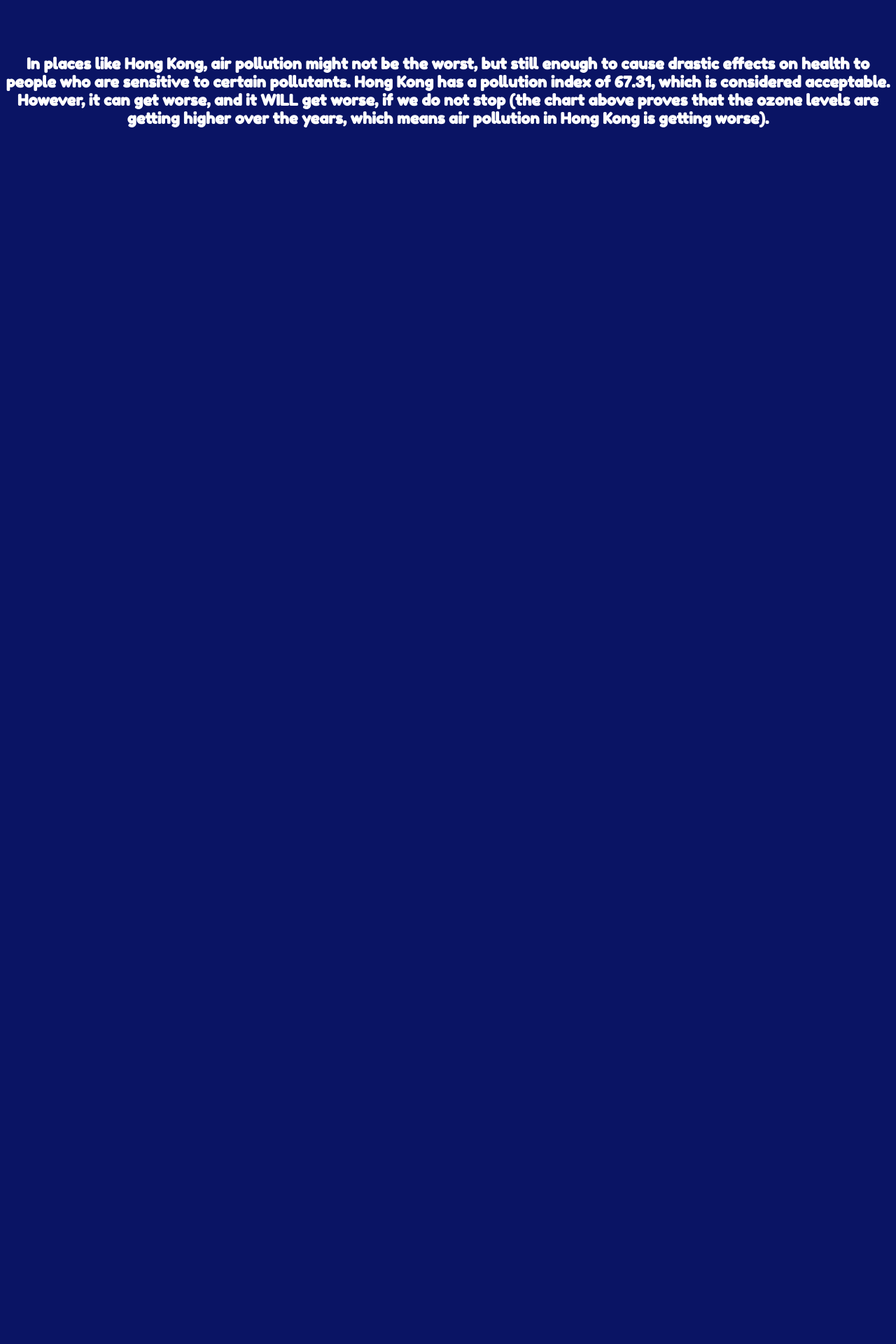
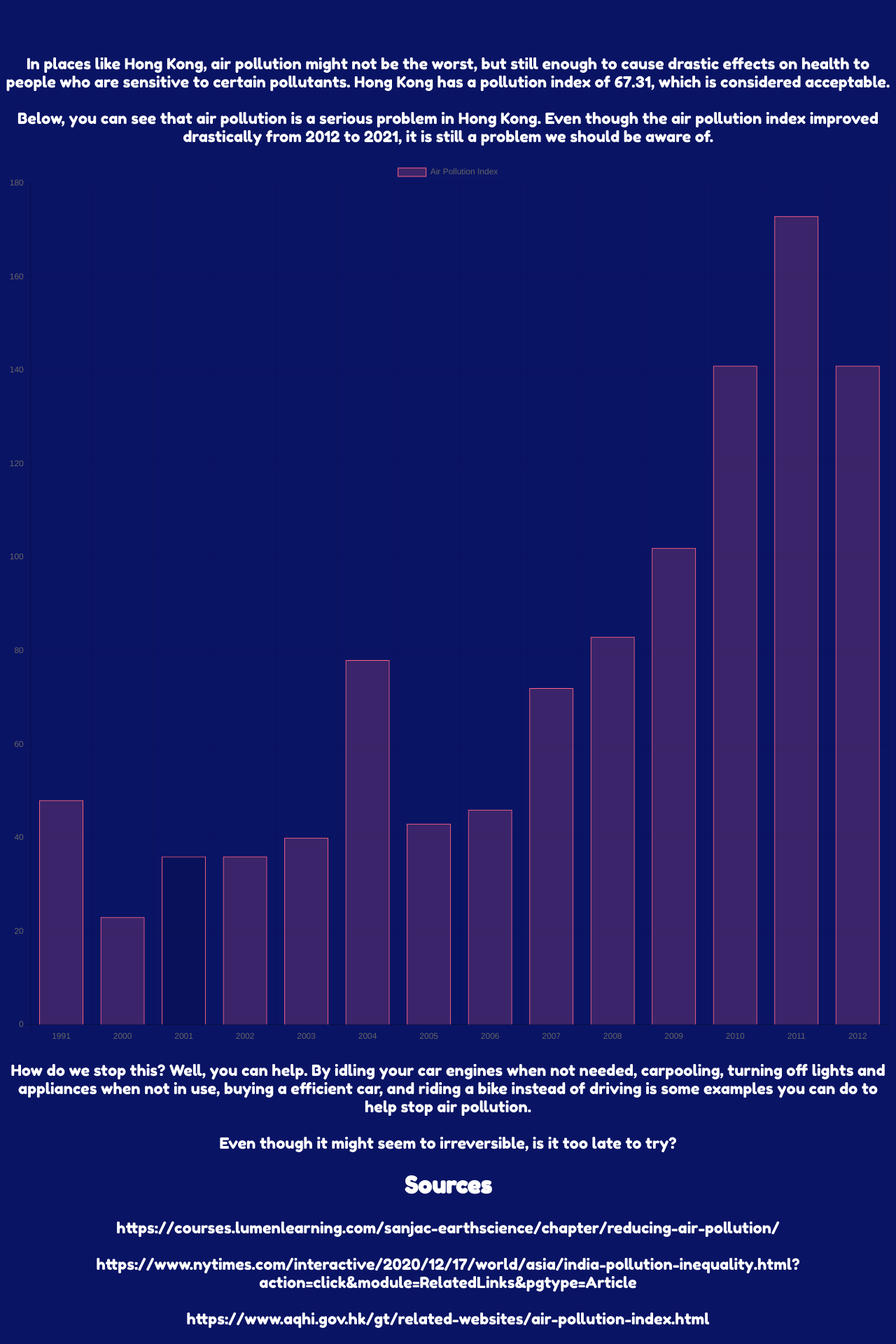
Before and after one commit to hirohitonumberonefan/HK-Campaign-Air-Pollution-and-Shark-Finning, a Flask app: page /air_pollution in a window 1280 px wide. Shown: the part 3814-5734 px from the top of the page at 70% size. Before the commit the page ends 3997 px from the top, so only its background shows below. Run offline with Flask 2, Linux system fonts and the light colour scheme; some libraries are stand-ins or nearby versions.

Commit message:
finish air pollution page

```diff
--- a/templates/air_pollution.html
+++ b/templates/air_pollution.html
@@ -174,7 +174,7 @@ const myChart = new Chart(ctx, {
 </script>
 <br>
 <br>
-<center><p><b>As seen from the charts above, air pollution is a serious problem nowadays. Air pollution is caused by particles, both solid and liquid, suspended in the air. They mostly come from cars, trucks, factories, and wildfires. <br>
+<center><p>As seen from the charts above, air pollution is a serious problem nowadays. Air pollution is caused by particles, both solid and liquid, suspended in the air. They mostly come from cars, trucks, factories, and wildfires. <br>
 </br>
 These tiny particles in the air, are very very deadly. They can give you symptoms such as asthma, lung cancer, Alzheimer's and Parkinson's diseases, and autism. <br>
 </br>
@@ -183,11 +183,89 @@ In places where air pollution is very very serious (e.g New Delhi), even with th
 <br><br>
 <center><img src="https://lh3.googleusercontent.com/vNA_QnAsST47u35MFeZs3pHPLLWK-CWpa2b3l8u4xOFvyn721s86d9x1vYKzv5kpVdkibAoiEAvSmWiO6kV7gGkGR8bNfg5WcjOir_Cw5JmgYQiAQqit7KHuBD6k3_bvCodE-fEV9A=w600-h315-p-k" alt="Factory" style="width:auto;"></center>
 <br><br>
-<center><p><b>Air pollution started becoming a problem way back in the 1760s, when the Industrial Revolution started. Steam power became much more common, and levels of Carbon Dioxide rocketed, causing smog (smoky fog) on the streets. The air became very polluted, and killed many people.<br>
+<center><p>Air pollution started becoming a problem way back in the 1760s, when the Industrial Revolution started. Steam power became much more common, and levels of Carbon Dioxide rocketed, causing smog (smoky fog) on the streets. The air became very polluted, and killed many people.<br>
 </b></p></center>
 <br><br>
 <center><img src="https://lh3.googleusercontent.com/dgAoRfCODl4DK_cUwL-s-X_QUKLTAaEx7gui1OMvqhra1xkozI5TKKn84uCZ8VvIEmW4TMuGcmo0VmKnoKkC4Cu38pIp_J3IuUtQSifsUNNXIMIhHaC5A9QUFJxWSXqBdLB4Zs8u6A=w600-h315-p-k" alt="Industrial Revolution Factory" style="width:auto"></center>
 <br><br>
-<center><p><b>In places like Hong Kong, air pollution might not be the worst, but still enough to cause drastic effects on health to people who are sensitive to certain pollutants. Hong Kong has a pollution index of 67.31, which is considered acceptable. However, it can get worse, and it WILL get worse, if we do not stop (the chart above proves that the ozone levels are getting higher over the years, which means air pollution in Hong Kong is getting worse).<br>
+<center><p>In places like Hong Kong, air pollution might not be the worst, but still enough to cause drastic effects on health to people who are sensitive to certain pollutants. Hong Kong has a pollution index of 67.31, which is considered acceptable.<br>
+<br>
+Below, you can see that air pollution is a serious problem in Hong Kong. Even though the air pollution index improved drastically from 2012 to 2021, it is still a problem we should be aware of.</p></center>
+<div><canvas id="IndexChart" width="100" height="100"></canvas></div>
+<script>
+const ctx3 = document.getElementById('IndexChart').getContext('2d');
+ctx3.height = 200;
+ctx3.width = 200;
+const myChart3 = new Chart(ctx3, {
+    type: 'bar',
+    data: {
+        labels: ['1991','2000','2001','2002','2003','2004','2005','2006','2007','2008','2009','2010','2011','2012'],
+        datasets: [{
+            label: 'Air Pollution Index',
+            data: [48,23,36,36,40,78,43,46,72,83,102,141,173,141],
+            backgroundColor: [
+                'rgba(255, 99, 132, 0.2)',
+                'rgba(255, 99, 132, 0.2)',,
+                'rgba(255, 99, 132, 0.2)',
+                'rgba(255, 99, 132, 0.2)',
+                'rgba(255, 99, 132, 0.2)',
+                'rgba(255, 99, 132, 0.2)',
+                'rgba(255, 99, 132, 0.2)',
+                'rgba(255, 99, 132, 0.2)',
+                'rgba(255, 99, 132, 0.2)',
+                'rgba(255, 99, 132, 0.2)',
+                'rgba(255, 99, 132, 0.2)',
+                'rgba(255, 99, 132, 0.2)',
+                'rgba(255, 99, 132, 0.2)',
+                'rgba(255, 99, 132, 0.2)'
+            ],
+            borderColor: [
+                'rgba(255, 99, 132, 1)',
+                'rgba(255, 99, 132, 1)',
+                'rgba(255, 99, 132, 1)',
+                'rgba(255, 99, 132, 1)',
+                'rgba(255, 99, 132, 1)',
+                'rgba(255, 99, 132, 1)',
+                'rgba(255, 99, 132, 1)',
+                'rgba(255, 99, 132, 1)',
+                'rgba(255, 99, 132, 1)',
+                'rgba(255, 99, 132, 1)',
+                'rgba(255, 99, 132, 1)',
+                'rgba(255, 99, 132, 1)',
+                'rgba(255, 99, 132, 1)',
+                'rgba(255, 99, 132, 1)',
+            ],
+            borderWidth: 1
+        }]
+    },
+    options: {
+        scales: {
+            yAxes: [{
+                ticks: {
+                    beginAtZero: true
+                }
+            }]
+        }
+    }
+});
+</script>
+<center><p>How do we stop this? Well, you can help. By idling your car engines when not needed, carpooling, turning off lights and appliances when not in use, buying a efficient car, and riding a bike instead of driving is some examples you can do to help stop air pollution. <br>
+<br>
+Even though it might seem to irreversible, is it too late to try?</p></center>
+<center><h2>Sources</h2><center>
+<p>
+https://courses.lumenlearning.com/sanjac-earthscience/chapter/reducing-air-pollution/
+<br><br>
+https://www.nytimes.com/interactive/2020/12/17/world/asia/india-pollution-inequality.html?action=click&module=RelatedLinks&pgtype=Article
+<br><br>
+https://www.aqhi.gov.hk/gt/related-websites/air-pollution-index.html
+<br><br>
+https://www.gov.hk/en/residents/environment/air/airquality.htm
+<br><br>
+https://www.gov.hk/en/residents/environment/public/green/greentransport.htm
+<br><br>
+https://www.scmp.com/news/china/policies-politics/article/2017595/climate-change-east-asia-caused-chinas-air-pollution
+<br><br>
+</p>
 </body>
 </html>
```
